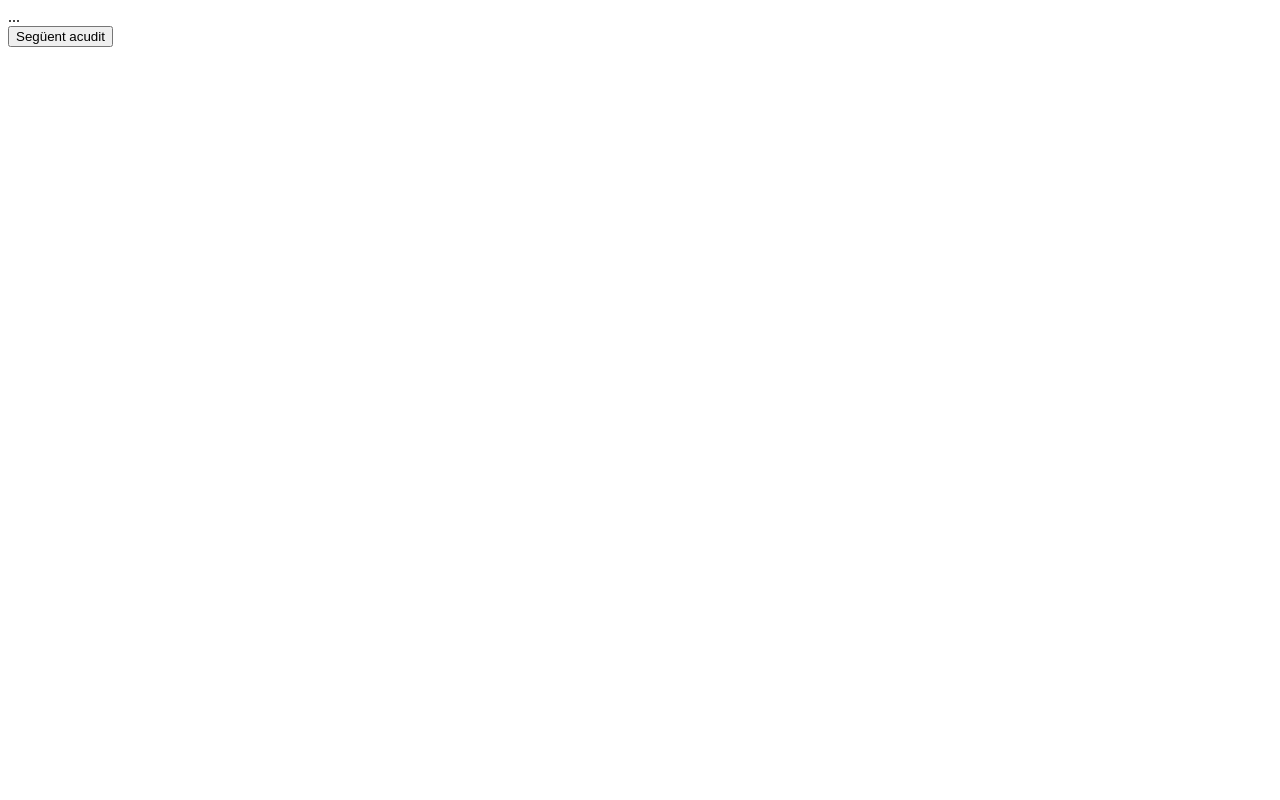
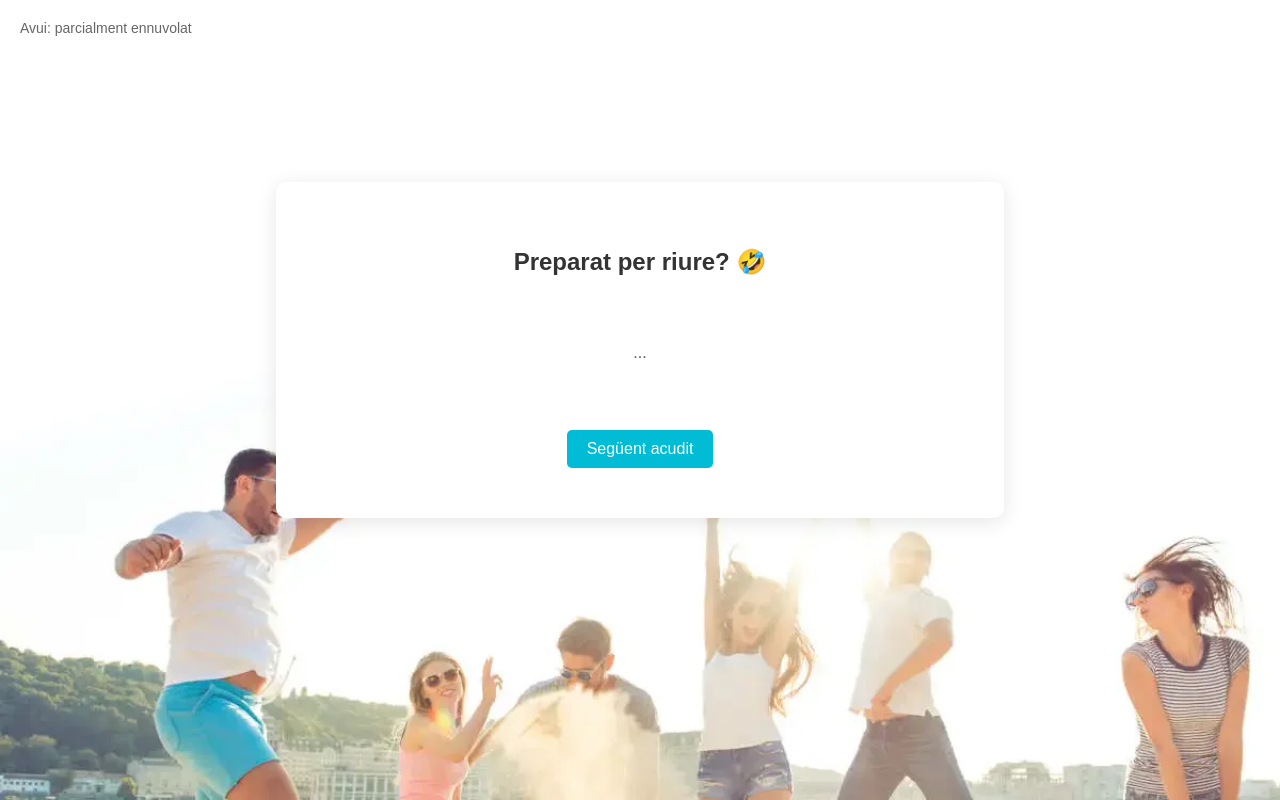
Before and after one commit to basantades/S4.-API, a website: page index.html in a window 1280 px wide. Drawn offline with Linux system fonts and the light colour scheme; no server answers.

Commit message:
Exercici 2

```diff
--- /dev/null
+++ b/css/style.css
@@ -0,0 +1,70 @@
+body, html {
+    margin: 0;
+    padding: 0;
+    font-family: 'Arial', sans-serif;
+    background-color: #ffffff;
+    height: 100%;
+  }
+
+  .background {
+    position: relative;
+    display: flex;
+    flex-direction: column;
+    justify-content: center;
+    align-items: center;
+    height: 100vh;
+    background-image: url('../images/happy-people.webp');
+    background-size: contain;
+    background-repeat: no-repeat;
+    background-position: bottom center;
+  }
+
+  .info {
+    position: absolute;
+    top: 20px;
+    left: 20px;
+    color: #666;
+    font-size: 14px;
+  }
+
+
+  .card {
+    text-align: center;
+    background: #fff;
+    box-shadow: 0 4px 20px rgba(0, 0, 0, 0.1);
+    border-radius: 10px;
+    padding: 50px 5%;
+    width: 70%;
+    max-width: 600px;
+    margin-bottom: 100px;
+  }
+
+  h1 {
+    font-size: 24px;
+    color: #333;
+  }
+
+  #joke {
+    display:flex;
+    justify-content: center;
+    align-items: center;
+    font-size: 16px;
+    color: #555;
+    margin: 50px 0;
+    min-height: 54px;
+  }
+
+  .card button {
+    background-color: #00bcd4;
+    color: #fff;
+    border: none;
+    padding: 10px 20px;
+    border-radius: 5px;
+    cursor: pointer;
+    font-size: 16px;
+    transition: background-color 0.3s ease;
+  }
+
+  .card button:hover {
+    background-color: #0097a7;
+  }
--- a/index.html
+++ b/index.html
@@ -7,11 +7,17 @@
     <meta name="keywords" content="Javascript, API, CSS, HTML, frontend" />
     <meta name="description" content="Curso IT academy frontend" />
     <title>Sprint 4 API joke</title>
+    <link rel="stylesheet" href="css/style.css" />
 </head>
 <body>
-
-<div id="joke">...</div>
-<button onclick="nextJoke()">Següent acudit</button>
+    <div class="background">
+        <header class="info">Avui: parcialment ennuvolat</header>
+        <div class="card">
+            <h1>Preparat per riure? 🤣</h1>
+            <div id="joke">...</div>
+            <button onclick="nextJoke()">Següent acudit</button>
+        </div>
+      </div>
 
     <script src="src/main.js"></script>
 </body>
```
Also changed, not shown: images/happy-people.webp (added).
